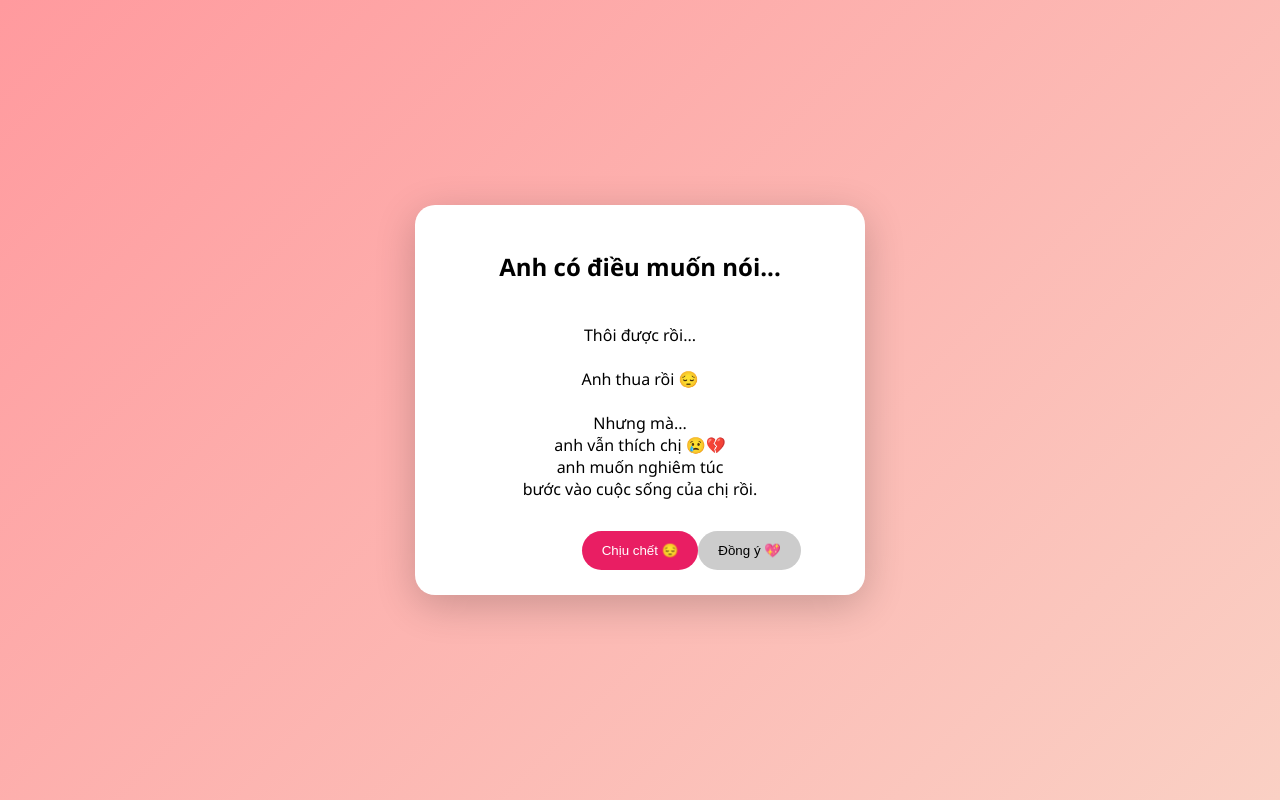
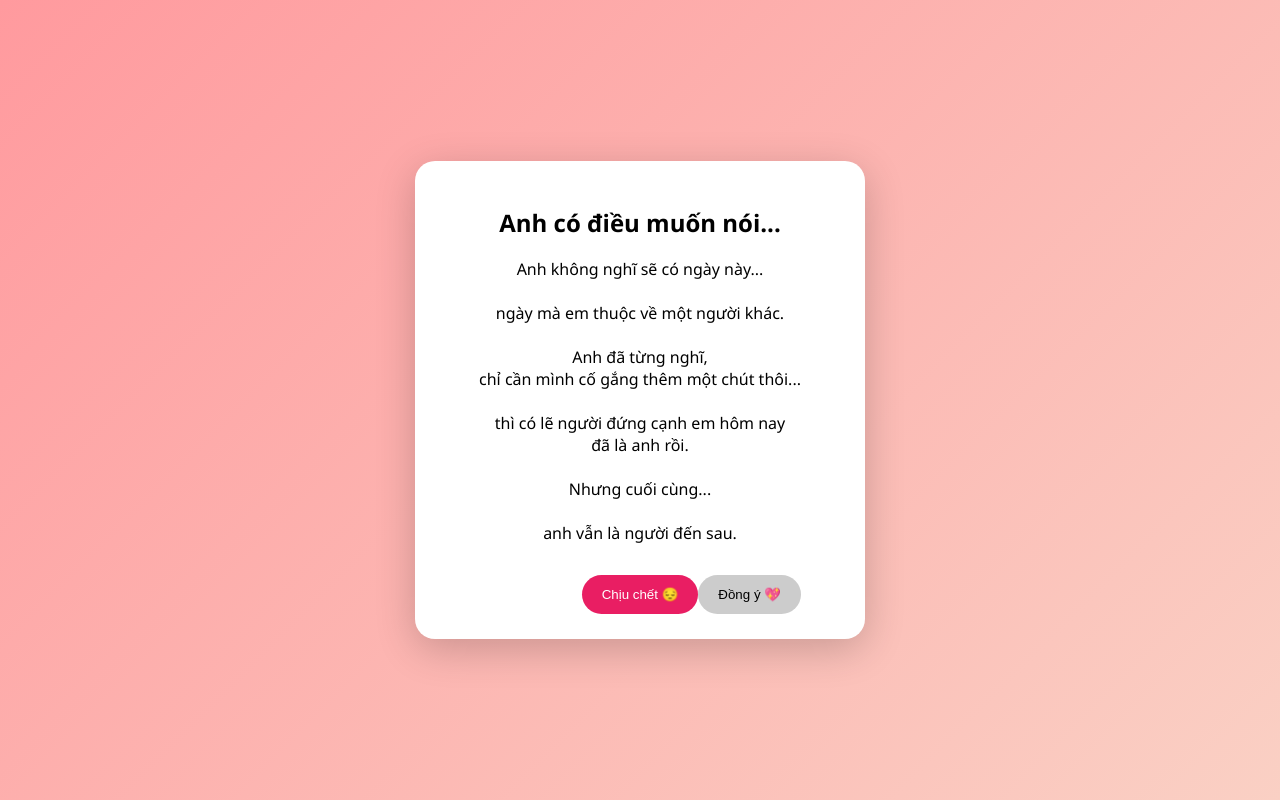
Before and after one commit to QuangSang1234567/tinh_yeu, a plain HTML site: page index.html in a window 1280 px wide. Both pictures are taken after a click on the button "Chịu chết 😔". Drawn offline with Linux system fonts and the light colour scheme.

Commit message:
Update index.html with new content and styles

```diff
--- a/index.html
+++ b/index.html
@@ -3,7 +3,7 @@
   <head>
     <meta charset="UTF-8" />
     <meta name="viewport" content="width=device-width, initial-scale=1.0" />
-    <title>Gửi chị 💌</title>
+    <title>Gửi Bạn 💌</title>
 
     <style>
       body {
@@ -62,16 +62,19 @@
     <script>
       window.onload = function () {
         // ===== TEXT CHẠY =====
-        const content = `Anh không phải kiểu người dễ rung động...
+        const content = `Anh không nghĩ sẽ có ngày này...
 
-nhưng từ lúc gặp chị,
-mọi thứ trong anh dường như thay đổi.
+ngày mà em thuộc về một người khác.
 
-Chị không cần phải hoàn hảo,
-chỉ cần là chị thôi...
+Anh đã từng nghĩ,
+chỉ cần mình cố gắng thêm một chút thôi...
 
-cũng đủ khiến anh muốn nghiêm túc
-bước vào cuộc sống của chị rồi.`;
+thì có lẽ người đứng cạnh em hôm nay
+đã là anh rồi.
+
+Nhưng cuối cùng...
+
+anh vẫn là người đến sau.`;
 
         let i = 0;
         const textEl = document.getElementById("text");
@@ -106,14 +109,18 @@ bước vào cuộc sống của chị rồi.`;
 
         // ===== NÚT CHỊU CHẾT =====
         document.getElementById("yesBtn").onclick = function () {
-          textEl.innerHTML = `
-Thôi được rồi...
+         const content = `Anh từng nghĩ...
 
-Anh thua rồi 😔
+chỉ cần mình đủ chân thành,
+thì mọi chuyện sẽ khác.
 
-Nhưng mà...
-anh vẫn thích chị 😢💔
-    `;
+Nhưng có lẽ...
+
+đúng người
+quan trọng hơn đúng thời điểm.
+
+Và anh...
+không phải là người em chọn.`;
         };
       };
     </script>
```
